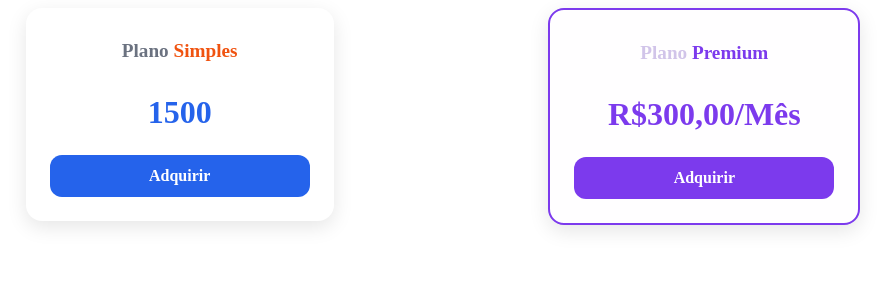
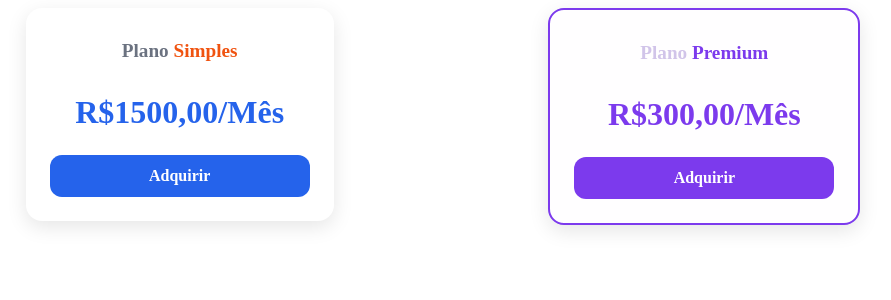
Before and after one commit to EngSivaldo/curso-angular-udemy, an Angular app: page / in a window 1280 px wide. Shown: the top 300 px of the page, without its empty margins (197-1088 px from the left). Built offline with nearby package versions, Linux system fonts and the light colour scheme.

Commit message:
feat(card): aplicar encadeamento opcional na interpolação para evitar erros quando infos não estiver definido

```diff
--- a/src/app/card/card.component.html
+++ b/src/app/card/card.component.html
@@ -8,8 +8,8 @@
 <!--ref ao compon card-button-->
 <div class="card">
   <div class="card__plan card__item">
-    Plano <b>{{ plano.infos.tipo }}</b>
+    Plano <b>{{ plano.infos?.tipo }}</b>
   </div>
-  <div class="card__price card__item">{{ plano.infos.preco }}</div>
+  <div class="card__price card__item">R${{ plano.infos?.preco }},00/Mês</div>
   <app-card-button></app-card-button>
 </div>
--- a/src/app/card/card.component.ts
+++ b/src/app/card/card.component.ts
@@ -1,15 +1,31 @@
 import { Component } from '@angular/core';
 
+interface IPlano {
+  infos?: IInfos; // opcional, para podermos usar ?.
+}
+
+interface IInfos {
+  tipo: string;
+  preco: number;
+}
+
 @Component({
-  selector: 'app-card', // seletor usado no HTML (<app-card>)
-  templateUrl: './card.component.html', // arquivo HTML do template
-  styleUrls: ['./card.component.scss'], // ⚠️ aqui deveria ser "styleUrls" (plural) → senão o Angular não reconhece
+  selector: 'app-card',
+  templateUrl: './card.component.html',
+  styleUrls: ['./card.component.scss'],
 })
 export class CardComponent {
-  plano = {
-    infos: {
-      tipo: 'Simples',
-      preco: 1500,
-    },
-  };
+  plano: IPlano = {}; // começa vazio (sem infos)
+
+  // Simula carregamento de dados depois (exemplo didático)
+  ngOnInit() {
+    setTimeout(() => {
+      this.plano = {
+        infos: {
+          tipo: 'Simples',
+          preco: 1500,
+        },
+      };
+    }, 2000);
+  }
 }
```
